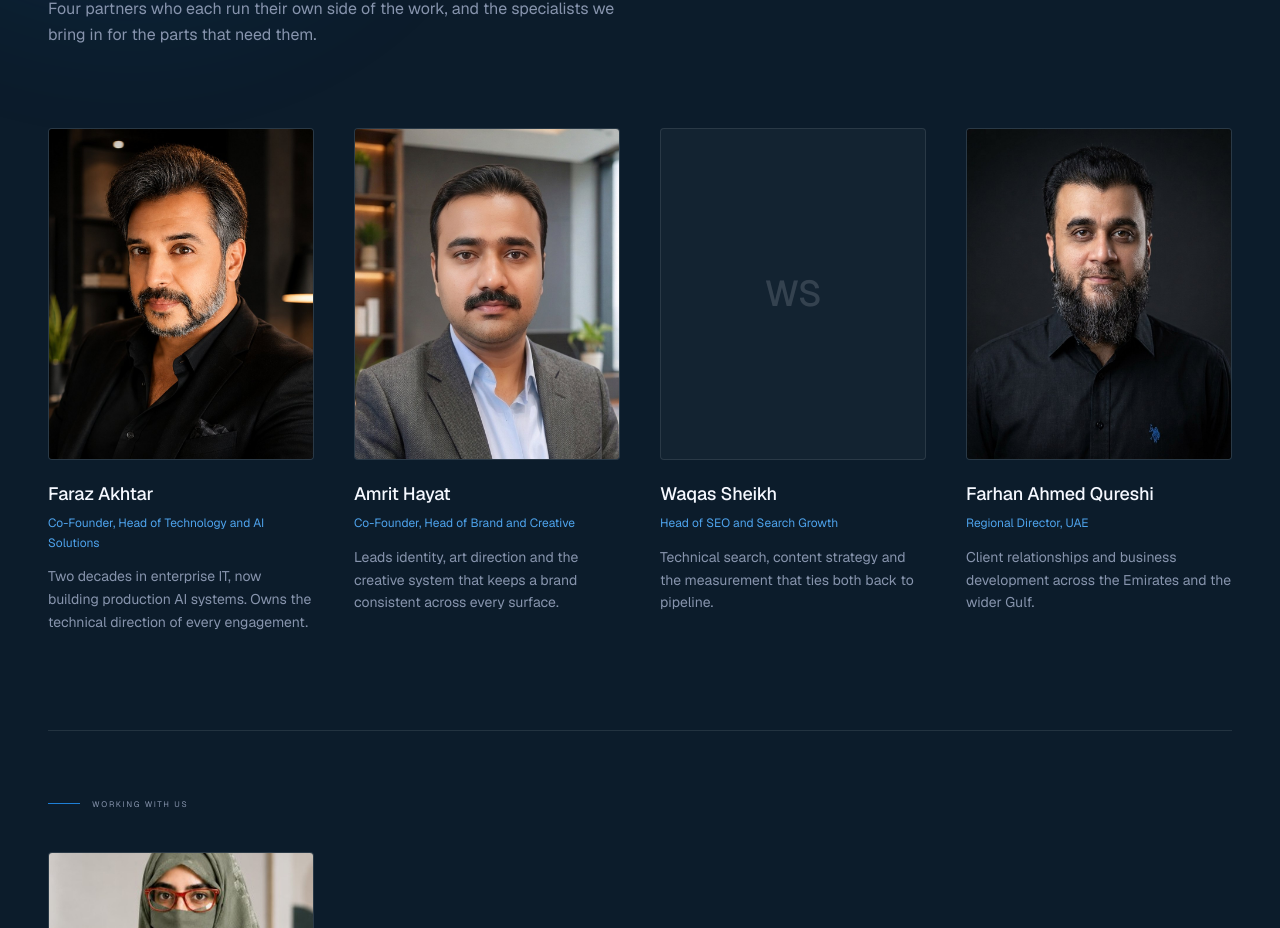
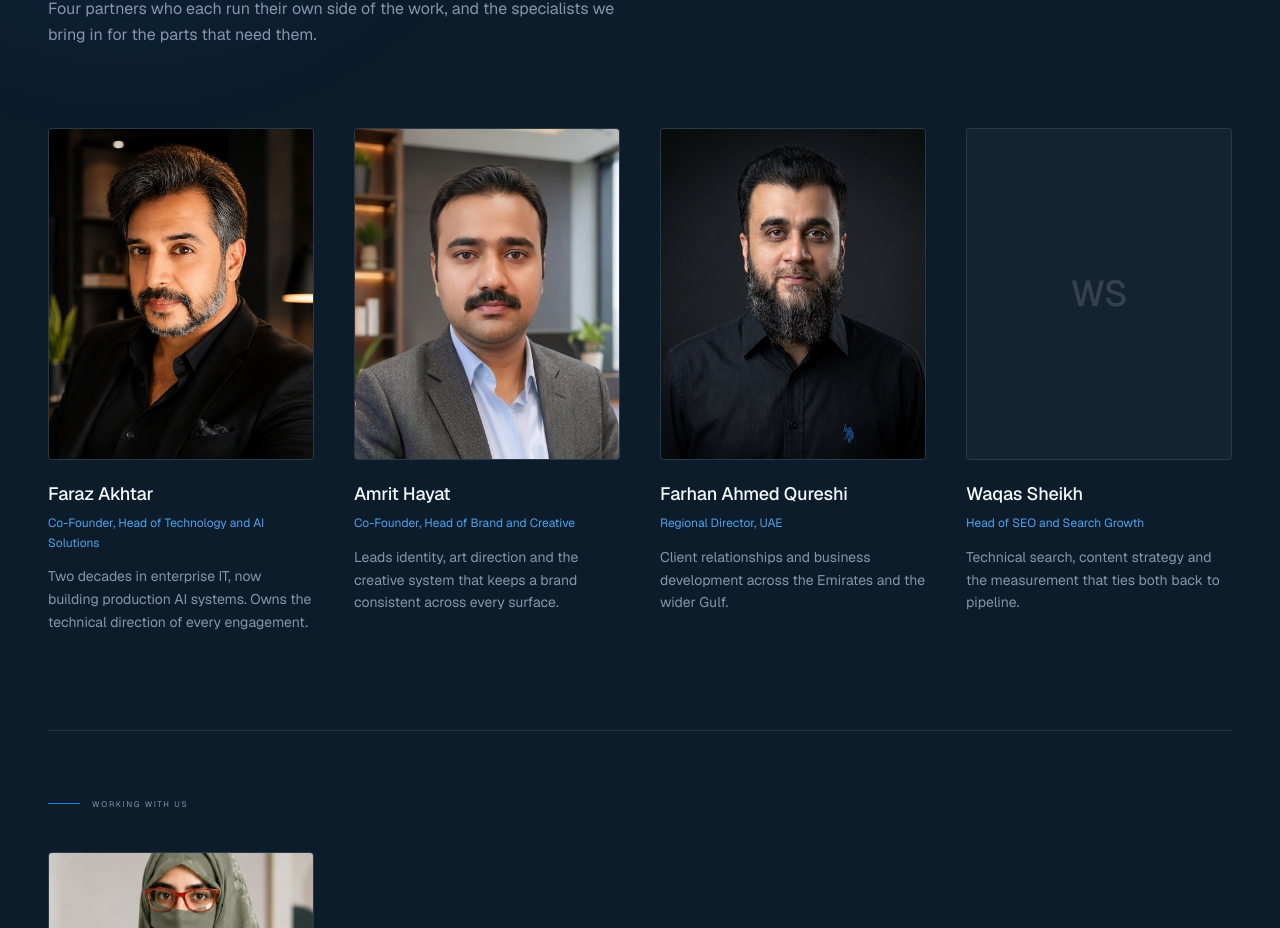
Before and after one commit to khabteehouse-del/thebizbuzz-studio, a Next.js app: page / in a window 1280 px wide. Shown: the part 10259-11187 px from the top of the page. Built offline with nearby package versions, Linux system fonts and the light colour scheme.

Commit message:
Reorder team

```diff
--- a/data/team.ts
+++ b/data/team.ts
@@ -38,6 +38,16 @@ export const team: Member[] = [
     linkedin: "",
   },
   {
+    id: "farhan",
+    tier: "partner",
+    name: "Farhan Ahmed Qureshi",
+    role: "Regional Director, UAE",
+    focus:
+      "Client relationships and business development across the Emirates and the wider Gulf.",
+    image: "/images/team/farhan.jpg",
+    linkedin: "",
+  },
+  {
     id: "waqas",
     tier: "partner",
     name: "Waqas Sheikh",
@@ -45,16 +55,6 @@ export const team: Member[] = [
     focus:
       "Technical search, content strategy and the measurement that ties both back to pipeline.",
     image: null,
-    linkedin: "",
-  },
-  {
-    id: "farhan",
-    tier: "partner",
-    name: "Farhan Ahmed Qureshi",
-    role: "Regional Director, UAE",
-    focus:
-      "Client relationships and business development across the Emirates and the wider Gulf.",
-    image: "/images/team/farhan.jpg",
     linkedin: "",
   },
   {
```
Also changed, not shown: INSTALL.txt.
